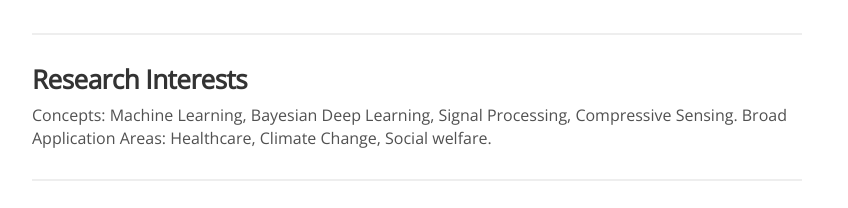
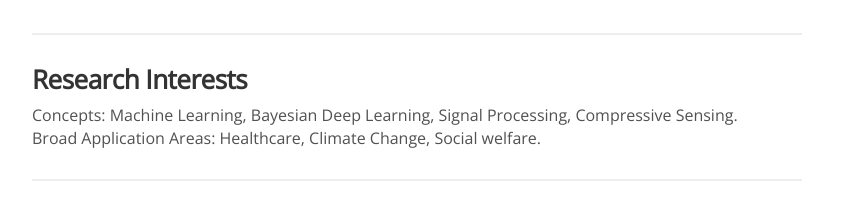
Before and after one commit to SENSE-Lab-OSU/SENSE-Lab-OSU.github.io, a Jekyll site: the page built from _people/tushar_agarwal.md, in a window 1280 px wide and 927 px high. Shown: the part 716-924 px from the top of the window, without its empty margins (223-1071 px from the left). Built offline with Jekyll 4.4.1, drawn with Linux system fonts in a browser that asks for light colours; nearby versions of some CDN libraries; comment, search, counter and statistics services are not loaded.

Commit message:
minor bug fixes

```diff
--- a/_config.yml
+++ b/_config.yml
@@ -64,7 +64,7 @@ collections:
 
 
 # Reading Files
-include:
+include: []
 exclude:
   - .asset-cache
   - .bundle
--- a/_people/tushar_agarwal.md
+++ b/_people/tushar_agarwal.md
@@ -26,7 +26,7 @@ I like to learn intriguing new things all the time. I have always been intereste
 
 ### Research Interests
 
-Concepts: Machine Learning, Bayesian Deep Learning, Signal Processing, Compressive Sensing.
+Concepts: Machine Learning, Bayesian Deep Learning, Signal Processing, Compressive Sensing. <br>
 Broad Application Areas: Healthcare, Climate Change, Social welfare.
 
 <hr>
```
Also changed, not shown: _people/devan_mallory.md (+1 -1 lines), people.md (+1 -1 lines), 1 other file.
